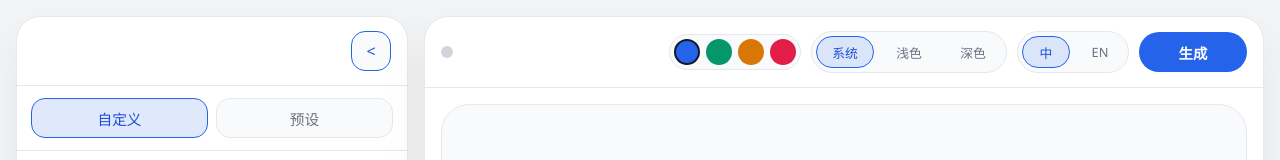
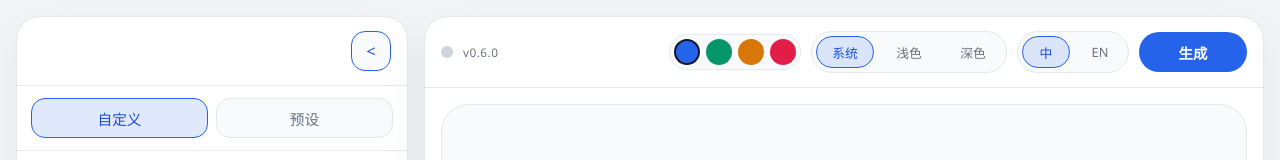
Before and after one commit to zhicbr/gpt-image2-web, a React (Vite) app: page / in a window 1280 px wide. Shown: the top 160 px of the page. Built offline with nearby package versions, Linux system fonts and the light colour scheme.

Commit message:
fix: 修复弹窗

```diff
--- a/package.json
+++ b/package.json
@@ -1,6 +1,6 @@
 {
   "name": "gpt-image2-web",
-  "version": "0.5.0",
+  "version": "0.6.0",
   "private": true,
   "type": "module",
   "scripts": {
--- a/src/App.jsx
+++ b/src/App.jsx
@@ -502,11 +502,15 @@ export default function App() {
       if (detailsOpen && !clickedDetailsButton && !clickedDetailsPanel) {
         setDetailsOpen(false);
       }
+
+      if (editOpen && !clickedEditButton && !clickedEditPanel) {
+        setEditOpen(false);
+      }
     }
 
     document.addEventListener("pointerdown", handlePointerDown);
     return () => document.removeEventListener("pointerdown", handlePointerDown);
-  }, [detailsOpen, showSettings]);
+  }, [detailsOpen, editOpen, showSettings]);
 
   useEffect(() => {
     if (!isLoading) {
@@ -1503,9 +1507,14 @@ export default function App() {
           placeholder={editText.placeholder}
           spellCheck="false"
         />
-        <button className="edit-panel-send" type="button" onClick={submitEditPrompt} disabled={!cleanPrompt(editPrompt)}>
-          {editText.send}
-        </button>
+        <div className="edit-panel-actions">
+          <button className="mask-secondary-button" type="button" onClick={() => setEditOpen(false)}>
+            {maskText.cancel}
+          </button>
+          <button className="edit-panel-send" type="button" onClick={submitEditPrompt} disabled={!cleanPrompt(editPrompt)}>
+            {editText.send}
+          </button>
+        </div>
       </div>
     );
   }
@@ -1782,6 +1791,7 @@ export default function App() {
           </button>
 
           <div className={`status-dot ${status}`}></div>
+          <div className="app-version">v{__APP_VERSION__}</div>
 
           <div className="bar-actions">
             <button
--- a/src/styles.css
+++ b/src/styles.css
@@ -586,6 +586,13 @@ a {
   flex-shrink: 0;
 }
 
+.app-version {
+  color: var(--muted);
+  font-size: 0.74rem;
+  letter-spacing: 0.04em;
+  font-variant-numeric: tabular-nums;
+}
+
 .status-dot.loading {
   background: var(--accent);
 }
@@ -850,6 +857,13 @@ a {
   transform: none;
 }
 
+.edit-panel-actions {
+  display: flex;
+  align-items: center;
+  justify-content: flex-end;
+  gap: 8px;
+}
+
 .mask-panel-controls {
   display: grid;
   gap: 10px;
--- a/vite.config.mjs
+++ b/vite.config.mjs
@@ -3,6 +3,7 @@ import react from "@vitejs/plugin-react";
 import { copyFileSync, existsSync, mkdirSync, readdirSync, writeFileSync } from "node:fs";
 import { join, dirname } from "node:path";
 import { fileURLToPath } from "node:url";
+import pkg from "./package.json" with { type: "json" };
 
 const __dirname = dirname(fileURLToPath(import.meta.url));
 
@@ -37,6 +38,9 @@ export default defineConfig({
     react(),
     copyPromptsPlugin(),
   ],
+  define: {
+    __APP_VERSION__: JSON.stringify(pkg.version),
+  },
   publicDir: false,
   build: {
     outDir: "public",
```
